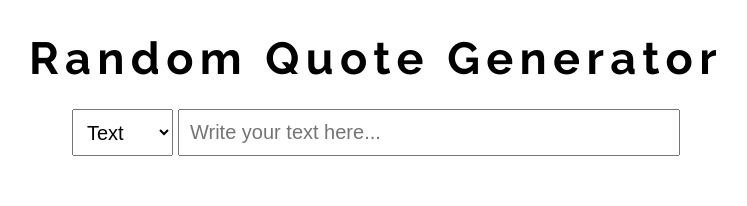
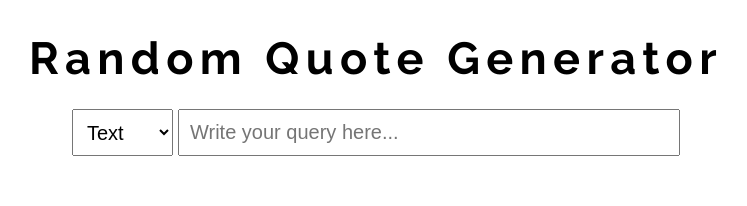
Before and after one commit to Yaiza16/random-quote-generator, a React (Create React App) app: page / in a window 1280 px wide. Shown: the top 206 px of the page, without its empty margins (264-1011 px from the left). Built offline with nearby package versions, Linux system fonts and the light colour scheme; no server answers.

Commit message:
Update: change placeholder content

```diff
--- a/src/App.js
+++ b/src/App.js
@@ -182,7 +182,7 @@ function App() {
             <option value="text">Text</option>
             <option value="author">Author</option>
           </select>
-          <input className="query-input" type="text" placeholder="Write your text here..." value={text} onChange={e => setText(e.target.value)} ></input>
+          <input className="query-input" type="text" placeholder="Write your query here..." value={text} onChange={e => setText(e.target.value)} ></input>
         </div>
       </header>
 
```
